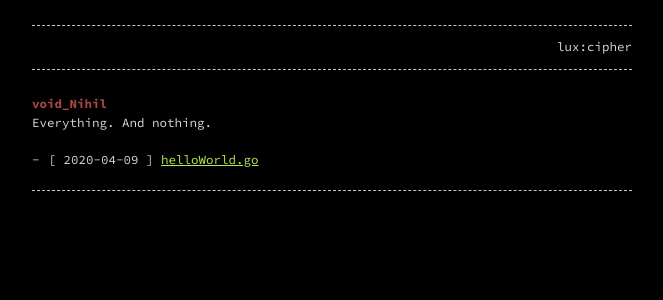
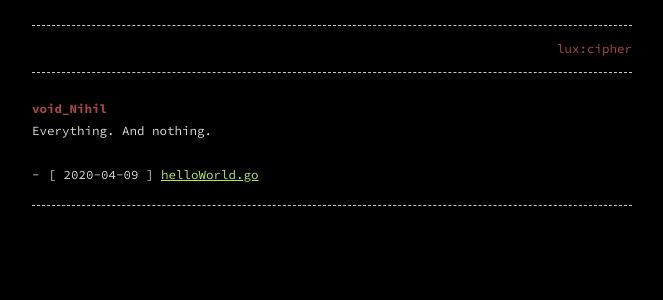
Before and after one commit to alt5474n/5474n.github.io, a Jekyll site: the page built from index.md, in a window 1280 px wide. Shown: the top 300 px of the page, without its empty margins (308-971 px from the left). Built offline with Jekyll 4.4.1, drawn with Linux system fonts in a browser that asks for light colours.

Commit message:
color tweak; heading

```diff
--- a/_sass/base.scss
+++ b/_sass/base.scss
@@ -7,7 +7,7 @@
 $base-font-family:     'Source Code Pro', monospace !default;
 $base-font-size:       12.5px !default;
 $mobile-font-size:     12px !default;
-$base-line-height:     1.5 !default;
+$base-line-height:     1.75 !default;
 $container-width:      90% !default;
 $container-max-width:  600px !default;
 
@@ -57,8 +57,8 @@ footer { margin-bottom: 20px; }
 .menu { border-top: var(--border);  border-bottom: var(--border);  margin-bottom: 25px; }
 .menu ul { margin-top: 12px;  margin-bottom: 12px;  padding-left: 0px;  list-style-type: none;  text-align: right; }
 .menu ul li { display: inline;  margin-left: 10px; }
-.menu ul li a { text-decoration: none;  color: var(--text-color); }
-.menu ul li a:hover { text-decoration: none; color: var(--background-color); background-color: var(--base-color); }
+.menu ul li a { text-decoration: none;  color: var(--heading-color); }
+.menu ul li a:hover { text-decoration: none; color: var(--heading-color); background-color: var(--base-color); }
 
 /**
  * Form
```
